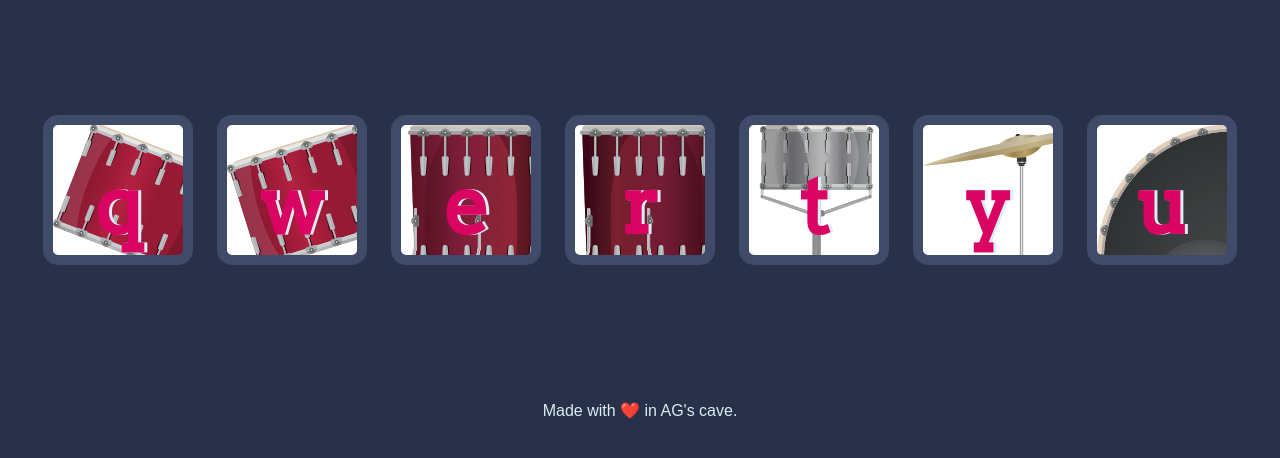
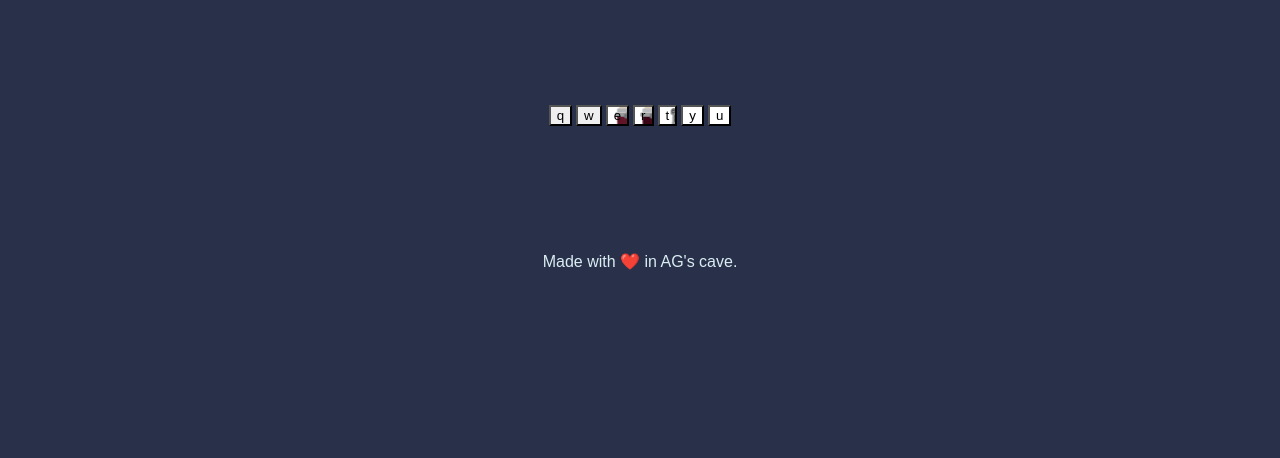
Before and after one commit to ayushag943/Drum-Set, a plain HTML site: page index.html in a window 1280 px wide. Shown: the part 174-632 px from the top of the page. Drawn offline with Linux system fonts and the light colour scheme.

Commit message:
Update index.html

```diff
--- a/index.html
+++ b/index.html
@@ -12,13 +12,13 @@
 
   <h1 id="title">Drum 🥁 Kit</h1>
   <div class="set">
-    <button class="q drum">q</button>
-    <button class="w drum">w</button>
-    <button class="e drum">e</button>
-    <button class="r drum">r</button>
-    <button class="t drum">t</button>
-    <button class="y drum">y</button>
-    <button class="u drum">u</button>
+    <button class="q">q</button>
+    <button class="w">w</button>
+    <button class="e">e</button>
+    <button class="r">r</button>
+    <button class="t">t</button>
+    <button class="y">y</button>
+    <button class="u">u</button>
   </div>
 
   <script src="index.js" charset="utf-8"></script>
```
